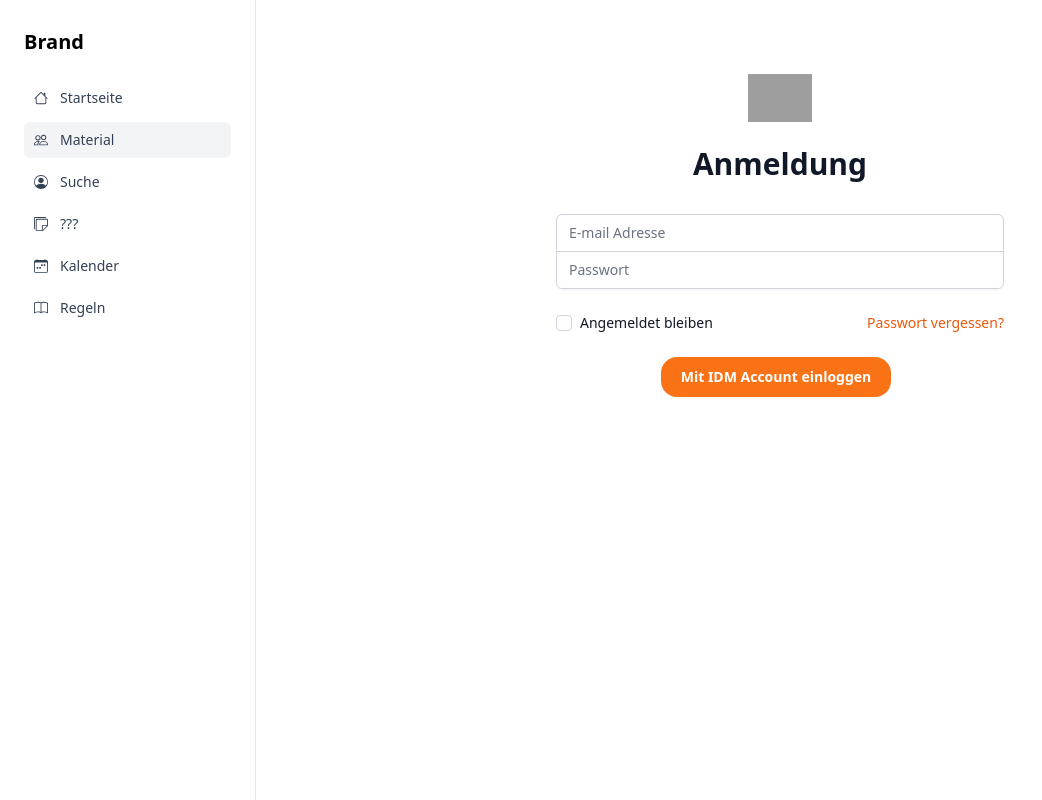
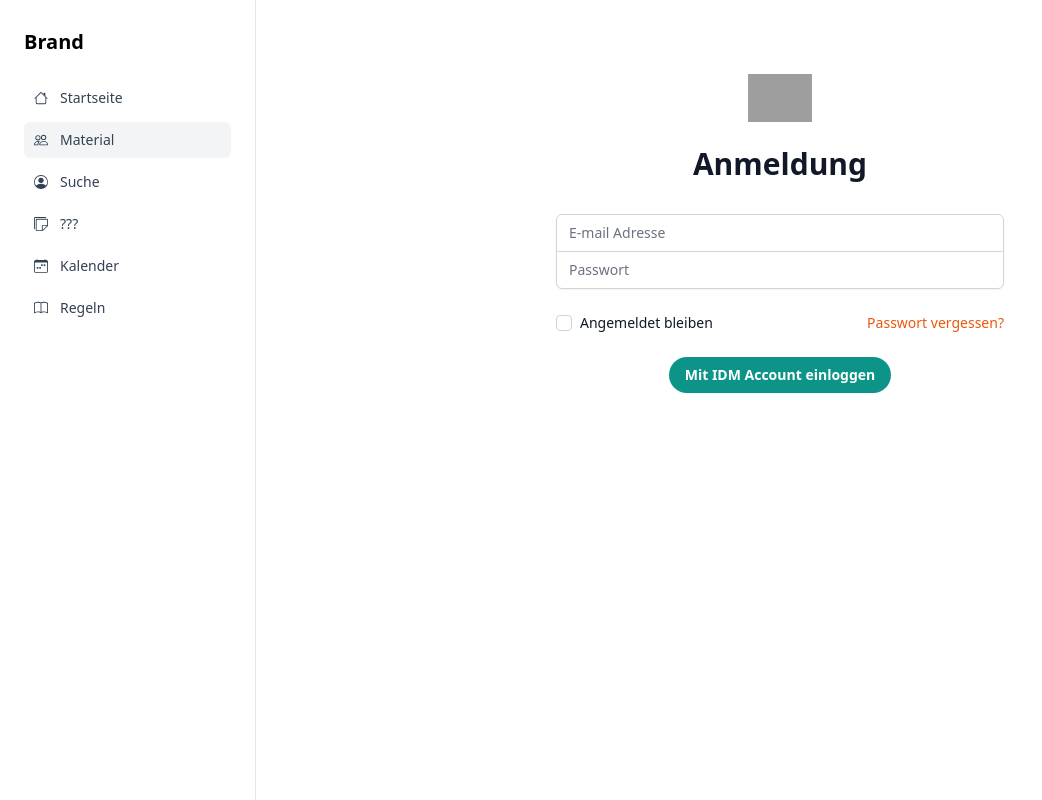
Before and after one commit to atm1298/snipe-it-companion, a Vue app in the folder client/: page /login in a window 1280 px wide. Shown: the whole page, without its empty margins (0-1042 px from the left). Built offline with nearby package versions, Linux system fonts and the light colour scheme; grey boxes are pictures that could not be loaded; what v-calendar would draw is missing.

Commit message:
edit button

```diff
--- a/client/src/components/BaseButton.vue
+++ b/client/src/components/BaseButton.vue
@@ -9,11 +9,11 @@ defineProps<Props>();
 <template>
 	<button
 		type="button"
-		class="mr-2 mb-2 rounded-2xl px-5 py-2.5 text-center text-sm font-semibold focus:outline-none focus:ring-4"
+		class="rounded-full px-4 py-2 text-center text-sm font-semibold focus:outline-none focus:ring-1"
 		:class="{
-			'bg-orange-500 text-white hover:bg-orange-600 focus:ring-orange-300':
+			'bg-teal-600 text-white hover:bg-teal-600 focus:ring-teal-200':
 				theme == 'primary',
-			'bg-orange-200 text-orange-600 hover:bg-orange-300 focus:ring-orange-300':
+			'bg-teal-50 text-teal-600 hover:bg-teal-300 focus:ring-teal-200':
 				theme == 'secondary',
 		}"
 	>
--- /dev/null
+++ b/client/src/components/BaseRadioButton.vue
@@ -0,0 +1,16 @@
+<script setup lang="ts"></script>
+
+<template>
+	<div class="mb-2 flex px-4">
+		<input
+			type="radio"
+			name="hs-radio-vertical-group"
+			class="mt-0.5 shrink-0 rounded-full border-gray-200 text-teal-600 focus:ring-teal-500"
+			id="hs-radio-vertical-group-1"
+			checked
+		/>
+		<label for="hs-radio-vertical-group-1" class="ml-2 text-sm text-gray-500"
+			><slot></slot
+		></label>
+	</div>
+</template>
```
